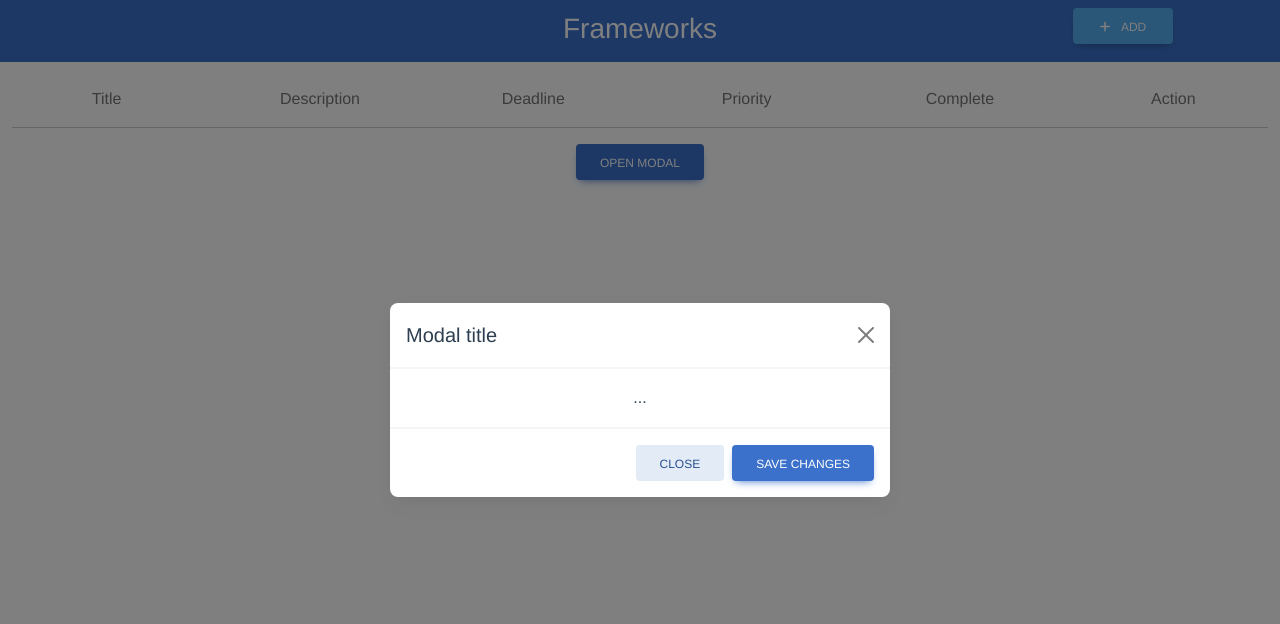
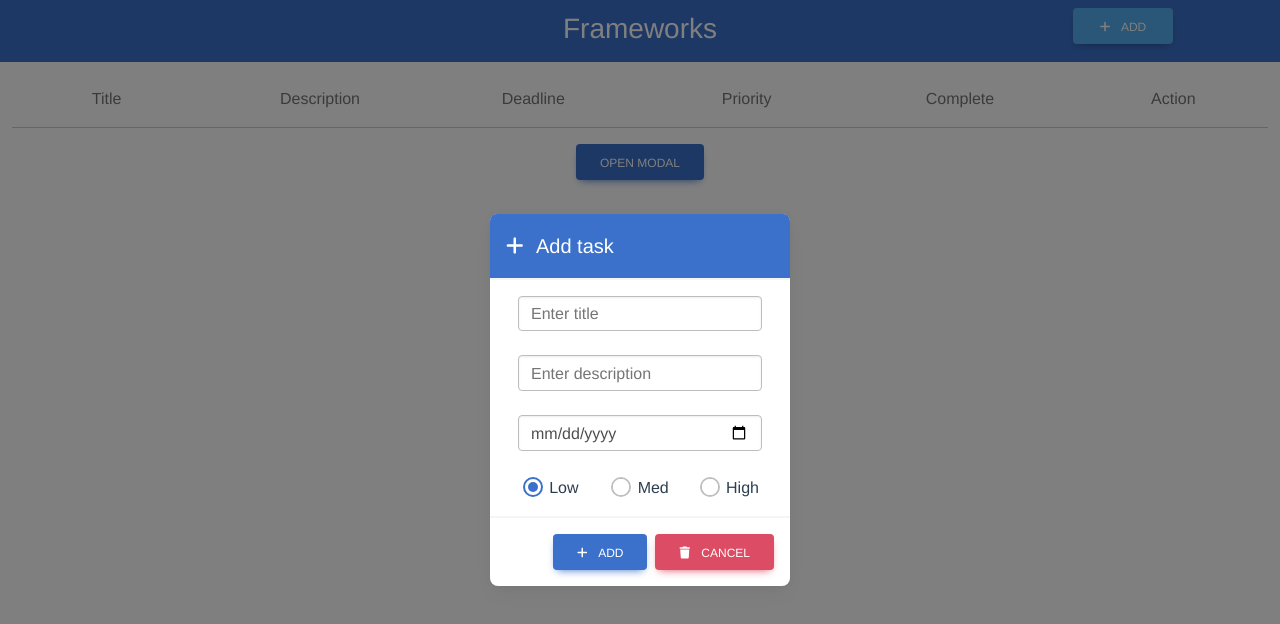
Before and after one commit to liammccon/task-manager, a Vue app: page / in a window 1280 px wide. Both pictures are taken after a click on the button "OPEN MODAL". Shown: the top 624 px of the page. Built offline with nearby package versions, Linux system fonts and the light colour scheme.

Commit message:
Add validation to modal inputs

```diff
--- a/src/components/NewModal.vue
+++ b/src/components/NewModal.vue
@@ -8,20 +8,80 @@
 
     <!-- Modal -->
     <div class="modal fade" id="exampleModal" tabindex="-1" aria-labelledby="exampleModalLabel" aria-hidden="true">
-    <div class="modal-dialog modal-dialog-centered">
+    <div class="modal-dialog modal-dialog-centered modal-sm">
         <div class="modal-content">
             <!--Header-->
-        <div class="modal-header">
-            <h5 class="modal-title" id="exampleModalLabel">Modal title</h5>
-            <button type="button" class="btn-close" @click="hideModal" aria-label="Close"></button>
+        <div class="modal-header bg-primary text-white">
+            <h5 class="modal-title" id="exampleModalLabel">
+                <i class="fa-solid fa-plus me-2"></i>
+                Add task
+            </h5>
         </div>
         <!--Body-->
         <div class="modal-body">
-            ...
+            <div class="container-fluid">
+
+                <!--Form-->
+                <div class="">
+                    <!--Title-->
+                    <input type="text" id="title" placeholder="Enter title" class="form-control ltm-input mb-0"
+                    :class = "(titleInvalid)?'is-invalid':''"/>
+                    <label class="form-label ltm-label" for="title" hidden>Title</label>
+                    <div v-show="titleInvalid" class="ltm-tiny-alert text-danger" >Title is required</div>
+                </div>
+
+
+                <div class="mt-4">
+                    <!--Desceription-->
+                    <input type="text" id="description" placeholder="Enter description" class="form-control ltm-input mb-0"
+                    :class = "(descriptionInvalid)?'is-invalid':''"/>
+                    <label class="form-label ltm-label" for="description" hidden>Description</label>
+                    <div v-show="descriptionInvalid" class="ltm-tiny-alert text-left text-danger" >Description is required</div>
+                </div>
+
+                <div class="mt-4">
+                    <!--Deadline-->
+                    <input type="date" id="deadline" class="form-control ltm-input mb-0"
+                    :class = "(deadlineInvalid)?'is-invalid':''"/>
+                    <label class="form-label ltm-label" for="deadline" hidden>Deadline</label>
+                    <div v-show="deadlineInvalid" class="ltm-tiny-alert text-left text-danger" >Deadline is required</div>
+                </div>
+
+                <!--Priority-->
+                <div class="row mt-4">
+                    <!--Low-->
+                    <div class="col">
+                        <input class="form-check-input" type="radio" name="priority" id="priority-low" value="low" checked>
+                        <label class="form-check-label" for="priority-low">
+                            Low
+                        </label>
+                    </div>
+                    <!--Medium-->
+                    <div class="col">
+                        <input class="form-check-input" type="radio" name="priority" id="priority-med" value="med">
+                        <label class="form-check-label" for="priority-med">
+                            Med
+                        </label>
+                    </div>
+                    <!--High-->
+                    <div class="col">
+                        <input class="form-check-input" type="radio" name="priority" id="priority-high" value="high">
+                        <label class="form-check-label" for="priority-high">
+                            High
+                        </label>
+                    </div>
+                </div>
+            </div>
         </div>
         <div class="modal-footer">
-            <button type="button" class="btn btn-secondary" @click="hideModal">Close</button>
-            <button type="button" class="btn btn-primary">Save changes</button>
+            <button type="button" class="btn btn-primary" @click="addTask">
+                <i class="fa-solid fa-plus me-2"></i>
+                Add
+            </button>
+            <button type="button" class="btn btn-danger" @click="hideModal">
+                <i class="fa-solid fa-trash me-2"></i>
+                Cancel
+            </button>
         </div>
         </div>
     </div>
@@ -33,14 +93,53 @@ export default {
     props: {
 
     },
+    data(){
+        return {
+            titleInvalid: false,
+            descriptionInvalid: false,
+            deadlineInvalid: false,
+        }
+    },
     methods: {
         showModal() {
-            //this.$refs.modalBtn.modal()
             $('#exampleModal').modal("show")
         },
         hideModal(){
             $('#exampleModal').modal("hide")
+            this.clearModal()
+        },
+        addTask(){
+            this.validate()
+            if (this.titleInvalid || this.descriptionInvalid || this.dateInvalid) {
+                //alert("INVALID")
+            }
+        }, validate(){
+            const needsVal = [$("#title"), $("#description"), $("#deadline")]
+
+            this.titleInvalid = $("#title").val()? false : true
+            this.descriptionInvalid = $("#description").val()? false : true
+            this.deadlineInvalid = $("#deadline").val()? false : true
+
+            return needsVal.every(i=> i.val())
+        },
+
+        /**
+         * Clears all inputs and invalidity
+         */
+        clearModal(){
+            $(".ltm-input").val("")
+            var value = 'low';
+            $("input[name=priority][value=" + value + "]").prop('checked', true);
         }
     }
 }
 </script>
+
+<style scoped>
+    .ltm-tiny-alert {
+        margin-top: 2px;
+        margin-left: 5px;
+        font-size: 0.8em;
+        text-align:left;
+    }
+</style>
```
